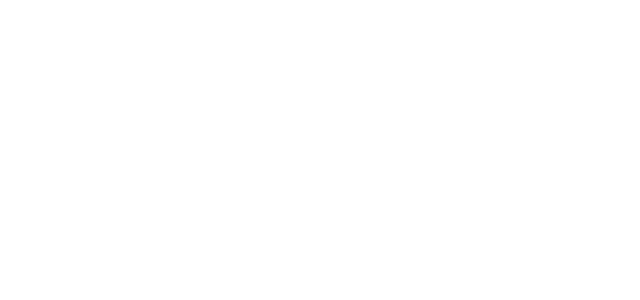
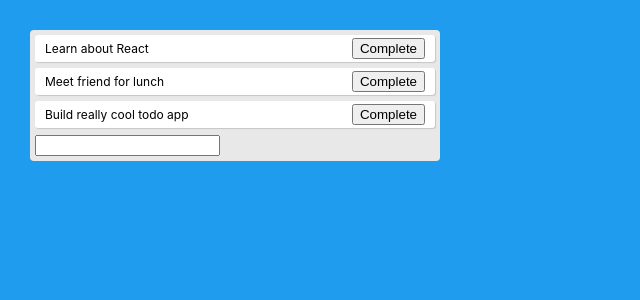
Before and after one commit to sorayav/react-hooks-todo-app, a React (Create React App) app: page / in a window 1280 px wide. Shown: the top 300 px of the page, without its empty margins (0-640 px from the left). Built offline with nearby package versions, Linux system fonts and the light colour scheme.

Commit message:
Define form and functions to add to-do's to the list

```diff
--- a/src/App.css
+++ b/src/App.css
@@ -1,4 +1,4 @@
-.app {
+.App {
   background: #209cee;
   padding: 30px;
   height: 100vh;
--- a/src/App.js
+++ b/src/App.js
@@ -1,16 +1,55 @@
 import React, { useState } from 'react';
 import './App.css';
+import Todo from './Todo';
+import TodoForm from './TodoForm';
 
 function App() {
   const [todos, setTodos] = useState([
-    { text: "Learn about React" },
-    { text: "Meet friend for lunch" },
-    { text: "Build really cool todo app" }
+    {
+      text: "Learn about React",
+      isComplete: false
+    },
+    {
+      text: "Meet friend for lunch",
+      isComplete: false
+    },
+    {
+      text: "Build really cool todo app",
+      isComplete: false
+     }
   ]);
+
+  const addTodo = text => {
+    const newTodos = [...todos, { text }];
+    setTodos(newTodos);
+  }
+
+  const completeTodo = index => {
+    const newTodos = [...todos];
+    newTodos[index].isComplete = true;
+    setTodos(newTodos);
+  }
+
+  const removeTodo = index => {
+    const newTodos = [...todos]
+  }
 
   return (
     <div className="App">
+      <div className="todo-list">
+        {todos.map((todo, index) => (
+          <Todo
+            key={index}
+            index={index}
+            todo={todo}
+            completeTodo={completeTodo}
+            />
+        ))}
 
+        <TodoForm
+          addTodo={addTodo}
+        />
+      </div>
     </div>
   );
 }
--- a/src/Todo.js
+++ b/src/Todo.js
@@ -1,3 +1,14 @@
 import React from 'react';
 
-const Todo = ({ todo }) => <div className="todo">{todo.text}</div>;
+function Todo ({ todo, index, completeTodo }) {
+  return (
+    <div className="todo" style={{ textDecoration: todo.isComplete ? "line-through" : "" }}>{todo.text}
+
+      <div>
+        <button onClick={() => completeTodo(index)}>Complete</button>
+      </div>
+    </div>
+    )
+}
+
+export default Todo;
--- /dev/null
+++ b/src/TodoForm.js
@@ -0,0 +1,25 @@
+import React, { useState } from 'react';
+
+function TodoForm ({ addTodo }) {
+  const [value, setValue] = useState("");
+
+  const handleSubmit = ev => {
+    ev.preventDefault();
+    if (!value) return;
+    addTodo(value);
+    setValue("");
+  };
+
+  return (
+    <form onSubmit={handleSubmit}>
+      <input
+        type="text"
+        className="input"
+        value={value}
+        onChange={ev => setValue(ev.target.value)}
+      />
+    </form>
+  )
+}
+
+export default TodoForm;
```
